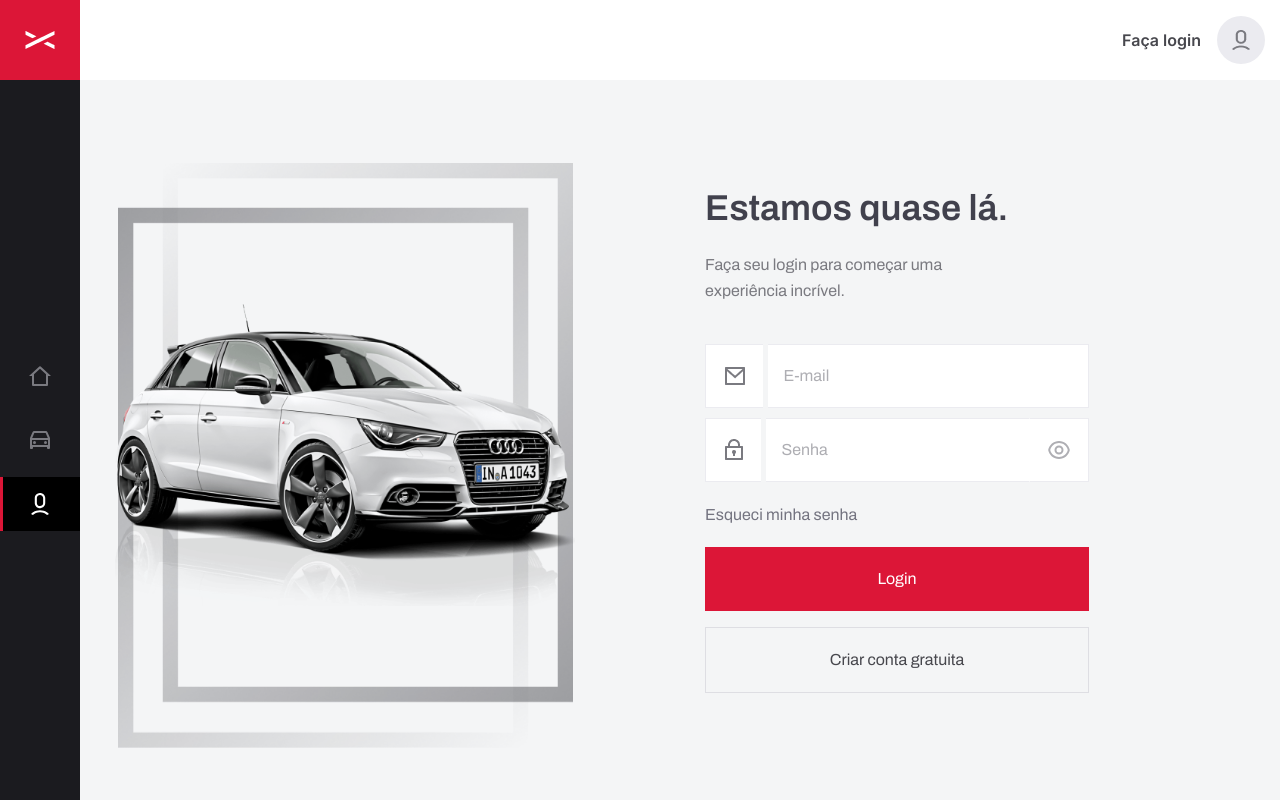
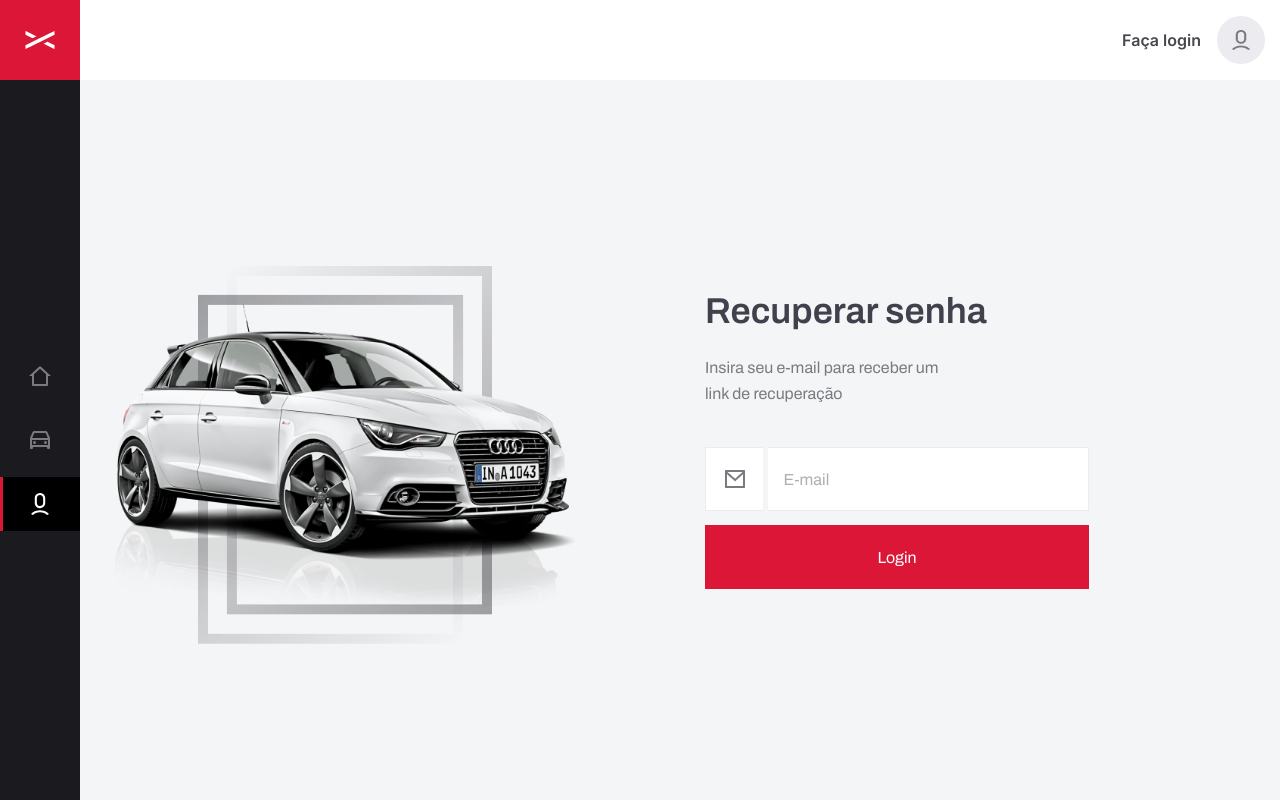
Before and after one commit to Dailton-Bastos/rentx, a React (Create React App) app: page /login/forgot in a window 1280 px wide. Built offline with nearby package versions, Linux system fonts and the light colour scheme.

Commit message:
refactor(signin page): add nested routes

```diff
--- a/src/pages/SignIn/index.tsx
+++ b/src/pages/SignIn/index.tsx
@@ -1,19 +1,16 @@
-import React from 'react';
-import { Link } from 'react-router-dom';
+import { useRouteMatch, Switch, Route } from 'react-router-dom';
 
 import homeBackgroundCarImage from '../../assets/home_background_car.png';
-import iconEmail from '../../assets/icon_email.png';
-import iconPassword from '../../assets/icon_password.png';
-import { ReactComponent as IconViewPassword } from '../../assets/icon_view_password.svg';
-import { Button } from '../../components/Button';
 import { Container } from '../../components/Container';
 import { Header } from '../../components/Header';
-import { Input } from '../../components/Input';
 import { Navigation } from '../../components/Nav';
+import { ForgotPassword } from './ForgotPassword';
+import { Login } from './Login';
 import * as S from './styles';
 
 export const SignIn = (): JSX.Element => {
-	const [viewPassword, setViewPassword] = React.useState(false);
+	const { path } = useRouteMatch();
+
 	return (
 		<>
 			<Header title='Perfil' />
@@ -24,37 +21,16 @@ export const SignIn = (): JSX.Element => {
 						<S.Background>
 							<img src={homeBackgroundCarImage} alt='White Audi Car' />
 						</S.Background>
-						<S.Content>
-							<h1>Estamos quase lá.</h1>
-							<p>Faça seu login para começar uma experiência incrível.</p>
 
-							<S.Form>
-								<Input icon={iconEmail} type='email' placeholder='E-mail' />
-								<S.InputPassword>
-									<Input
-										icon={iconPassword}
-										type={viewPassword ? 'text' : 'password'}
-										placeholder='Senha'
-									/>
-									<button
-										type='button'
-										onClick={() => setViewPassword(!viewPassword)}
-									>
-										<IconViewPassword />
-									</button>
-								</S.InputPassword>
+						<Switch>
+							<Route exact path={path}>
+								<Login />
+							</Route>
 
-								<Link className='forgot__password' to='/login/password_reset'>
-									Esqueci minha senha
-								</Link>
-
-								<Button type='submit'>Login</Button>
-
-								<S.SignUpButton>
-									<Link to='/signup'>Criar conta gratuita</Link>
-								</S.SignUpButton>
-							</S.Form>
-						</S.Content>
+							<Route path={`${path}/forgot`}>
+								<ForgotPassword />
+							</Route>
+						</Switch>
 					</S.Grid>
 				</Container>
 			</S.SignIn>
--- a/src/pages/SignIn/styles.ts
+++ b/src/pages/SignIn/styles.ts
@@ -30,82 +30,3 @@ export const Background = styled.div`
 	margin: var(--container-space-sm) 0;
 	max-height: 612px;
 `;
-
-export const Content = styled.div`
-	padding: calc(var(--container-space-lg) - 10px) 0;
-
-	h1 {
-		color: #41414d;
-		font-size: 3.6rem;
-		font-weight: var(--font-type-weight-semibold);
-		margin-bottom: 2.4rem;
-	}
-
-	p {
-		color: #7a7a80;
-		font-size: 1.6rem;
-		line-height: 26px;
-		max-width: 254px;
-		width: 100%;
-	}
-`;
-
-export const Form = styled.form`
-	margin-top: 40px;
-	max-width: 384px;
-	width: 100%;
-
-	.forgot__password {
-		color: var(--color-text);
-		display: inline-block;
-		font-size: 1.6rem;
-		margin: 1.4rem 0 2.4rem;
-	}
-`;
-
-export const InputPassword = styled.div`
-	align-items: center;
-	display: flex;
-	justify-content: space-between;
-
-	> div {
-		width: 100%;
-
-		input {
-			border-right: none;
-		}
-	}
-	button {
-		align-items: center;
-		background-color: var(--color-white);
-		border: 1px solid var(--color-gray-light);
-		border-left-color: transparent;
-		display: flex;
-		height: 64px;
-		justify-content: center;
-		margin-bottom: 1rem;
-		width: 71px;
-	}
-`;
-
-export const SignUpButton = styled.div`
-	border: 1px solid #dedee3;
-	margin-top: 16px;
-	transition: all 0.2s;
-	width: 100%;
-
-	&:hover {
-		border-color: transparent;
-		box-shadow: 0 0 0 2px var(--color-red);
-	}
-
-	a {
-		align-items: center;
-		color: var(--color-title);
-		display: flex;
-		font-size: 1.6rem;
-		height: 64px;
-		justify-content: center;
-		width: 100%;
-	}
-`;
```
